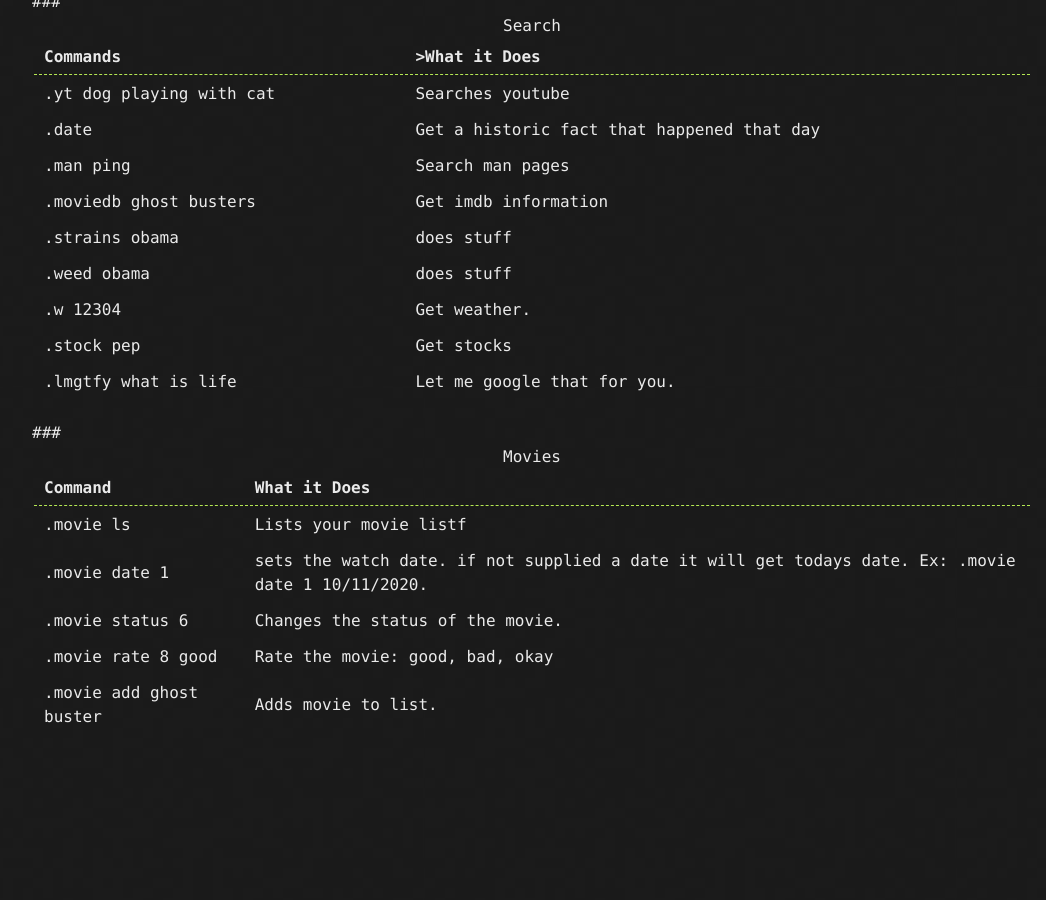
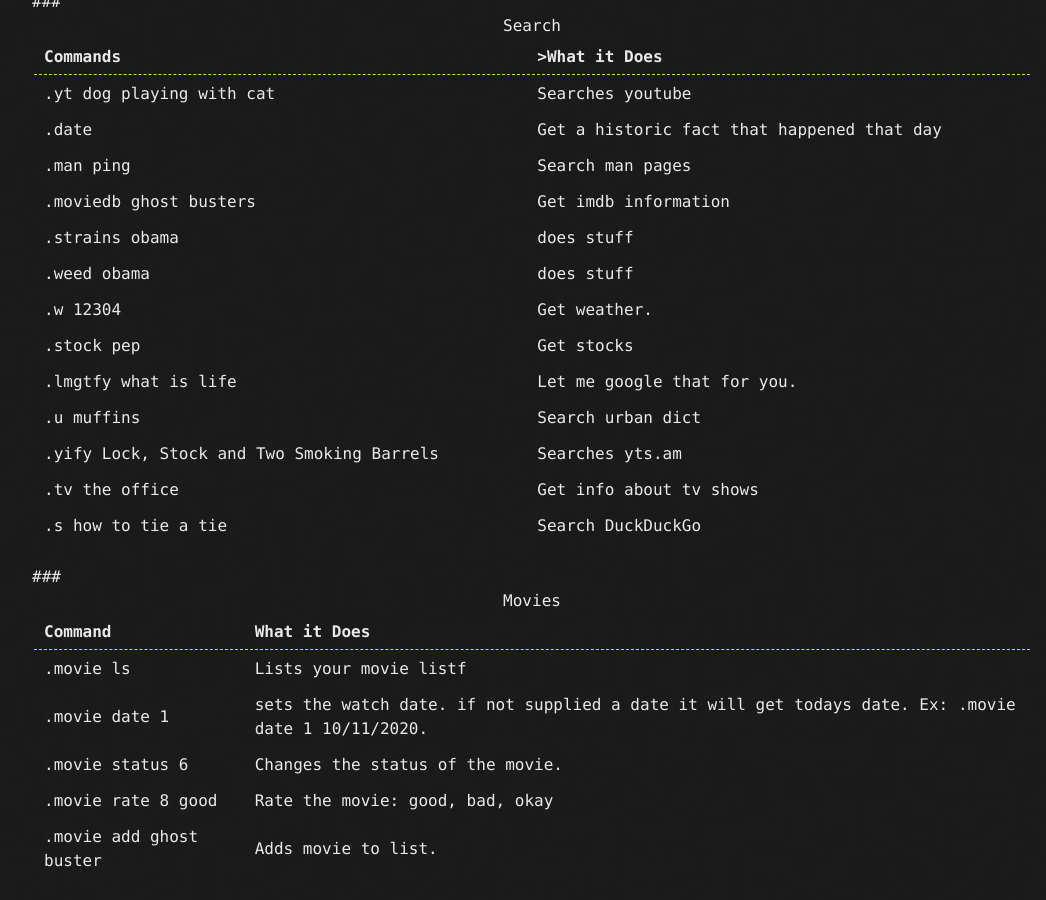
Before and after one commit to Michael-Meade/MinerFind, a Jekyll site: the page built from moss-discord.md, in a window 1280 px wide and 900 px high, scrolled down 1741 px. Shown: the whole window, without its empty margins (108-1154 px from the left). Built offline with Jekyll 4.4.1, drawn with Linux system fonts in a browser that asks for light colours; our own code applies the rules of GitHub Pages for plain Markdown files; the repository's description, which GitHub fills in, is left out; before the commit the page ends 2497 px from its top, so only the background shows below that.

Commit message:
Update moss-discord.md

```diff
--- a/moss-discord.md
+++ b/moss-discord.md
@@ -204,6 +204,22 @@
     <td>.lmgtfy what is life</td>
     <td>Let me google that for you. </td>
   </tr>
+  <tr>
+    <td>.u muffins</td>
+    <td>Search urban dict</td>
+  </tr>
+  <tr>
+    <td>.yify Lock, Stock and Two Smoking Barrels</td>
+    <td>Searches yts.am</td>
+  </tr>
+   <tr>
+    <td>.tv the office</td>
+    <td>Get info about tv shows</td>
+  </tr>
+  <tr>
+    <td>.s how to tie a tie</td>
+    <td>Search DuckDuckGo</td>
+  </tr>
 </table>
 
 
```
